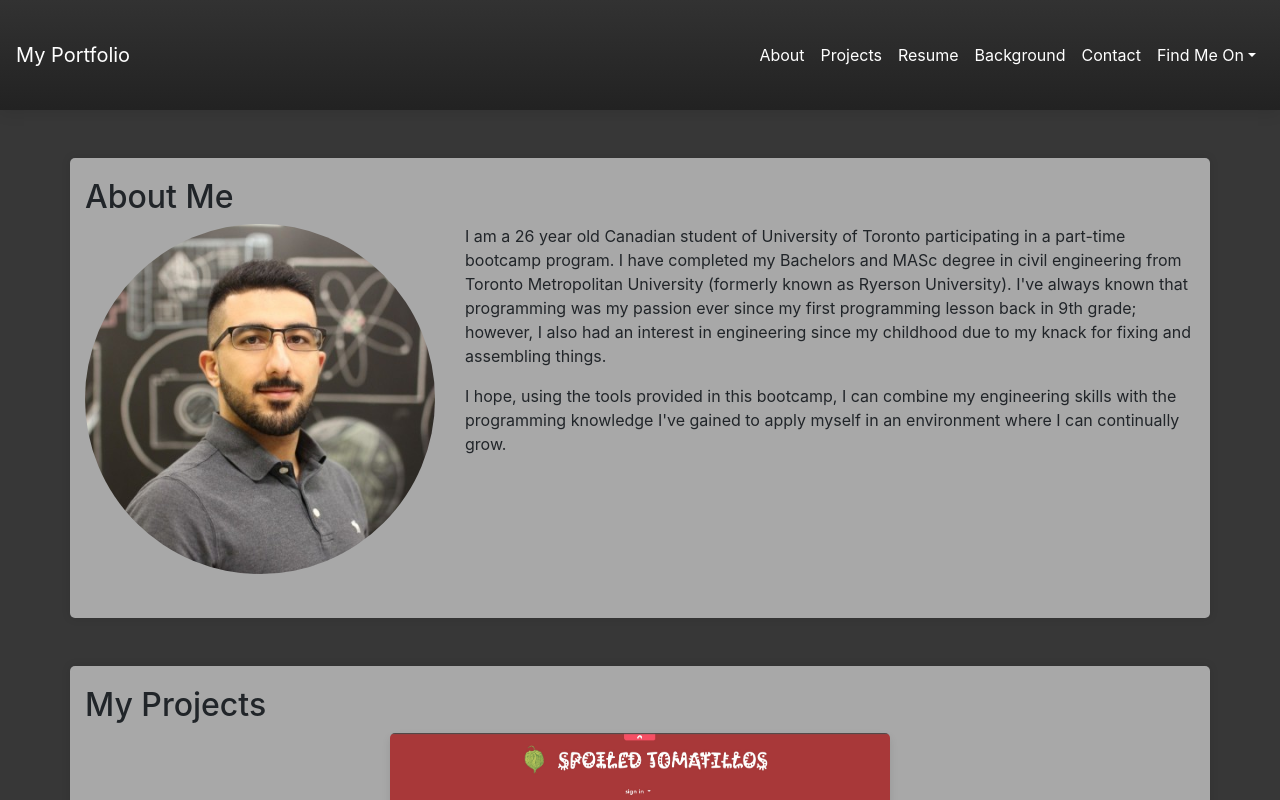
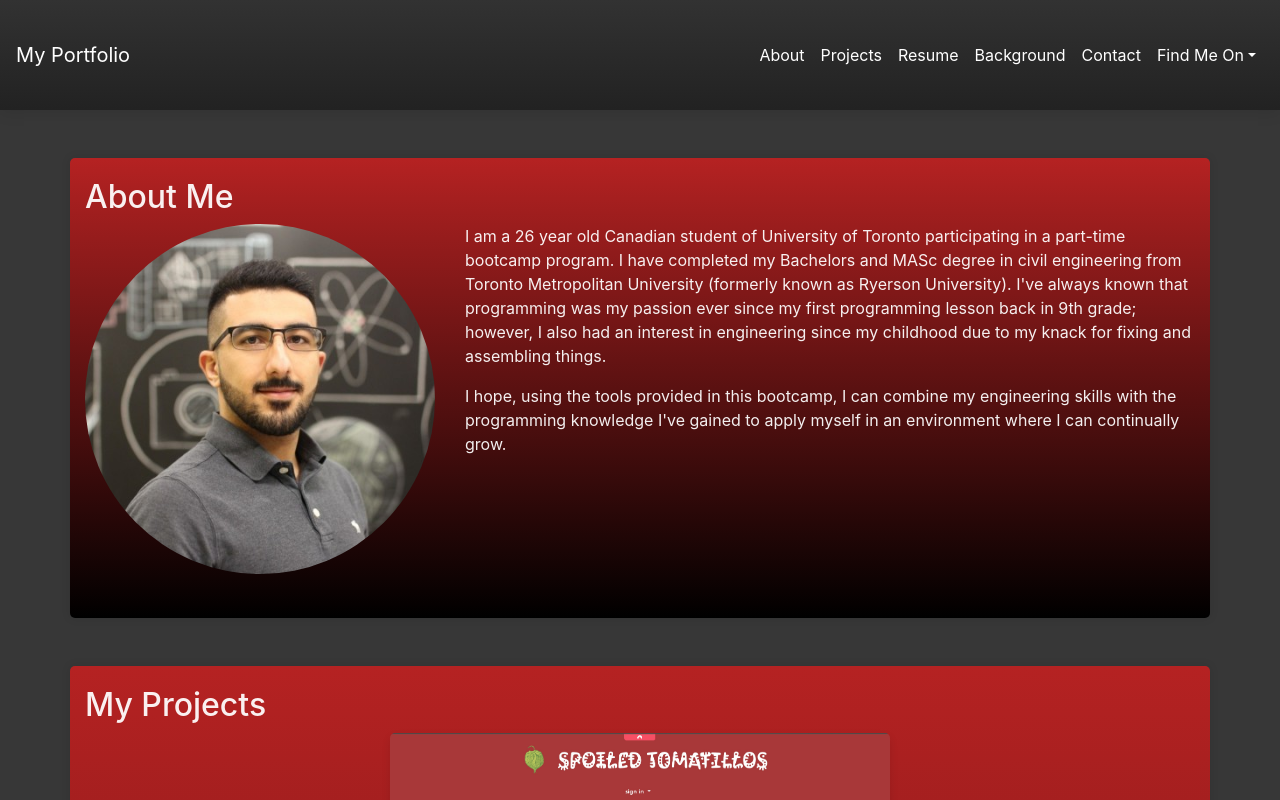
Before and after one commit to mmoradzadeh/MyPorfolio, a React (Create React App) app: page / in a window 1280 px wide. Shown: the top 800 px of the page. Built offline with nearby package versions, Linux system fonts and the light colour scheme.

Commit message:
Modified UI

```diff
--- a/src/index.css
+++ b/src/index.css
@@ -28,7 +28,7 @@ main {
 }
 
 .footer {
-    background-color: #343a40;
+    background: linear-gradient(rgba(50,50,50,1), rgba(34,34,34,1));
     color: white;
     padding: 20px 0;
     text-align: center;
@@ -54,12 +54,12 @@ main {
     padding: 10px;
     margin-bottom: 15px;
     border-radius: 5px;
-    box-shadow: 0 0 10px rgba(0,0,0,0.1);
+    box-shadow: 0 0 10px rgba(213, 73, 73, 0.1);
 }
 
 .resume, .projects, .about, .background, #contact {
-    background-color: #b4b4b4e8;
-    padding: 20px;
+    background: linear-gradient(rgb(181, 34, 34), rgb(0, 0, 0));    padding: 20px;
+    color: rgba(255, 255, 255, 0.933);
     margin-bottom: 20px;
     border-radius: 5px;
     box-shadow: 0 0 10px rgba(0,0,0,0.1);
@@ -169,5 +169,3 @@ nav > a, nav > button, nav > div > ul > li > a {
 main {
     background-color: #000000c8;
 }
-main > div {
-}
```
